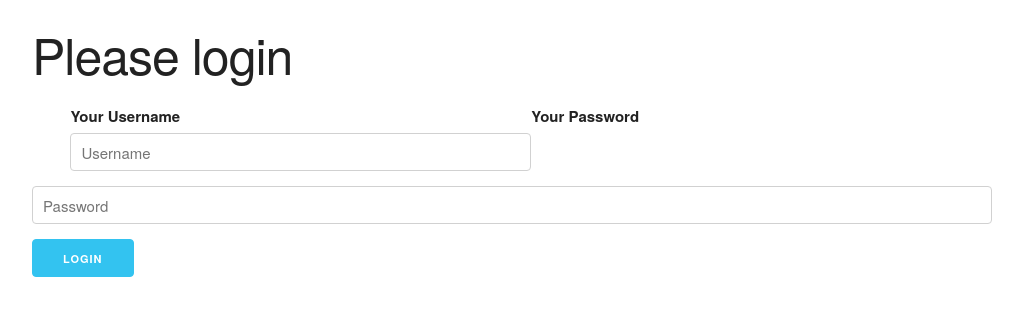
After one commit to ImprobableChaos/InternetProject, a Flask app: template templates/login.html in a window 1280 px wide. The commit adds this page. Shown: the top 316 px of the page, without its empty margins (128-1151 px from the left). Run offline with Flask 2, Linux system fonts and the light colour scheme; the template is opened without the code that fills it, so the values that code supplies are empty.

Commit message:
Login Page

```diff
--- a/main.py
+++ b/main.py
@@ -1,4 +1,4 @@
-from flask import Flask, render_template, Response, request, send_from_directory
+from flask import Flask, render_template, Response, request, redirect, url_for
 import os
 import cv2 as cv
 from imutils.video.pivideostream import PiVideoStream
@@ -38,7 +38,7 @@ app = Flask(__name__)
 pi_camera = VideoCamera()
 
 
-@app.route("/")
+@app.route("/live")
 def index():
     return render_template("home.html")
 
@@ -62,6 +62,17 @@ def take_picture():
     return "None"
 
 
+@app.route('/', methods=['GET', 'POST'])
+def login():
+    error = None
+    if request.method == 'POST':
+        if request.form['username'] != 'admin' or request.form['password'] != 'admin':
+            error = 'Invalid Credentials. Please try again.'
+        else:
+            return redirect(url_for('live'))
+    return render_template('login.html', error=error)
+
+
 if __name__ == "__main__":
     app.directory = "./"
     app.run(host="0.0.0.0", port=5000)
--- a/templates/home.html
+++ b/templates/home.html
@@ -33,7 +33,6 @@
     </div>
 
 </div>
-
 
 
 <script src="//ajax.googleapis.com/ajax/libs/jquery/1.9.1/jquery.min.js"></script>
--- /dev/null
+++ b/templates/login.html
@@ -0,0 +1,24 @@
+{% extends "layouts/main.html" %}
+
+{% block content%}
+
+<body>
+
+      <form action="" method="post">
+          <div class="row">
+            <h1>Please login</h1>
+            <div class="six columns">
+              <label for="{{ request.form.username }}">Your Username</label>
+              <input class="u-full-width" type="email" placeholder="Username" id="{{ request.form.username }}">
+            </div>
+              <label for="{{request.form.password }}">Your Password</label>
+              <input class="u-full-width" type="password" placeholder="Password" id="{{request.form.password }}">
+            </div>
+          <input class="button-primary" type="submit" value="Login">
+      </form>
+
+  </body>
+
+
+
+{% endblock %}
```
